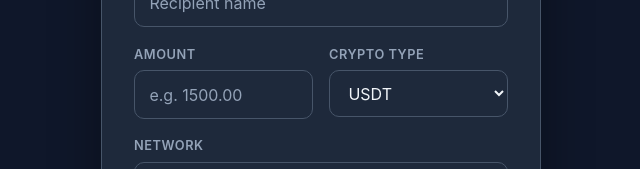
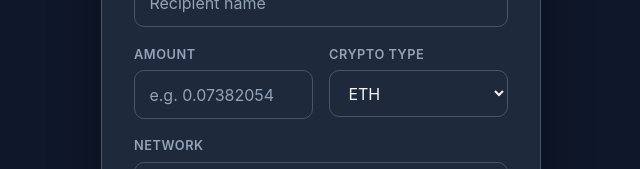
Before and after one commit to Sniper109-star/crypto-email-notification, a Next.js app: page / in a window 1280 px wide. Shown: the part 215-384 px from the top of the page, without its empty margins (319-959 px from the left). Built offline with nearby package versions, Linux system fonts and the light colour scheme.

Commit message:
Default crypto type to ETH for Binance-style deposit template

```diff
--- a/src/app/page.tsx
+++ b/src/app/page.tsx
@@ -21,7 +21,7 @@ type Feedback = {
 const initialForm: FormState = {
   name: "",
   amount: "",
-  cryptoType: "USDT",
+  cryptoType: "ETH",
   network: "Ethereum",
   receiverEmail: "",
   referenceId: "",
@@ -127,7 +127,7 @@ export default function HomePage() {
                 id="amount"
                 type="text"
                 inputMode="decimal"
-                placeholder="e.g. 1500.00"
+                placeholder="e.g. 0.07382054"
                 value={form.amount}
                 onChange={(e) => update("amount", e.target.value)}
                 required
```
